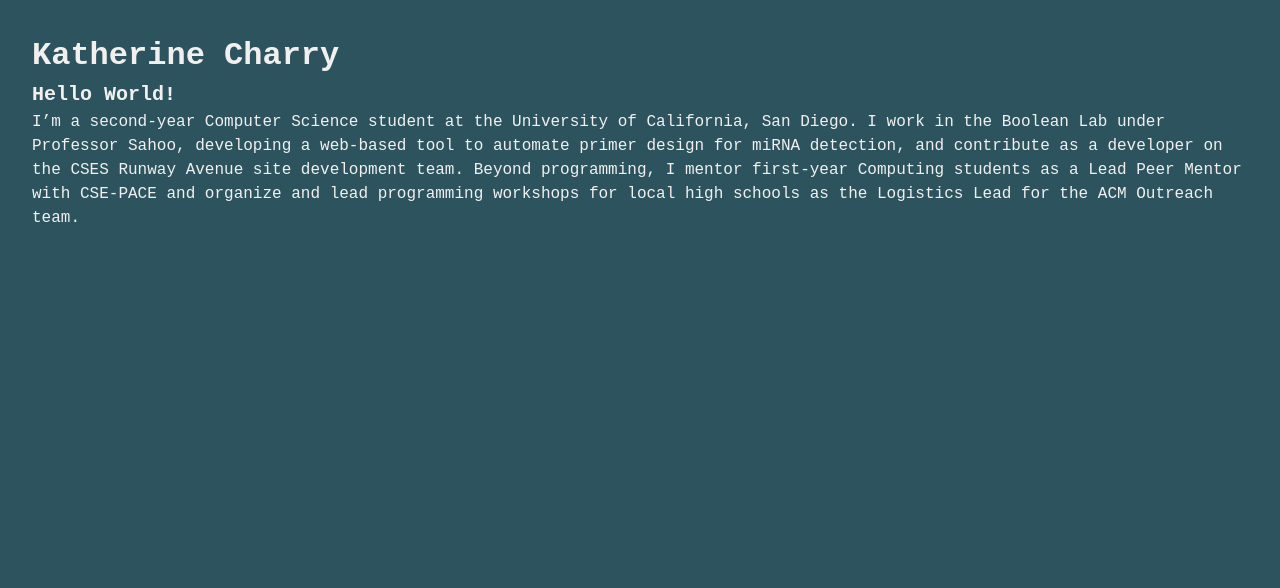
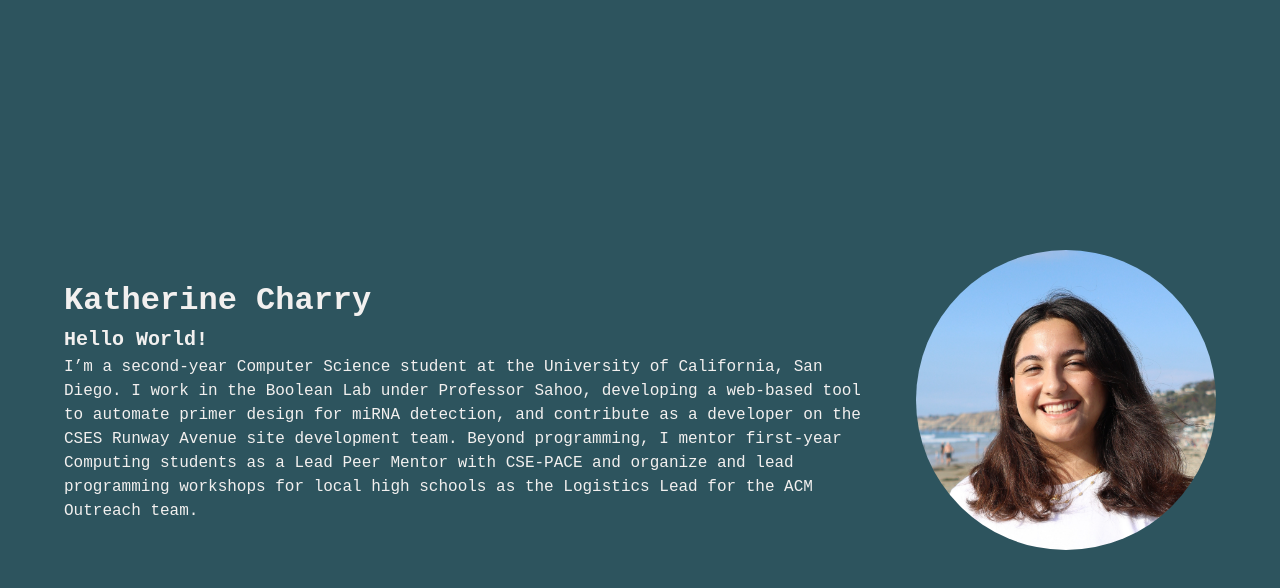
Before and after one commit to kcharry/katherine-about-me, a Next.js app: page / in a window 1280 px wide. Shown: the top 588 px of the page. Built offline with nearby package versions, Linux system fonts and the light colour scheme.

Commit message:
Added a profile picture

```diff
--- a/app/pages/HomePage.css
+++ b/app/pages/HomePage.css
@@ -1,10 +1,13 @@
 /* home-page class */
 .home-page {
-
     /*Layout*/
     height:100vh;
     padding: 2rem;
     margin: 0 auto;
+
+    display: flex;
+    justify-content: center;
+    align-items: center;
 
     /*Coloring*/
     background-color: #2d545e;
@@ -13,6 +16,15 @@
     /*Text*/
     font-family: 'Courier New', Courier, monospace;
     font-size: 1rem;
+}
+
+/* content class */
+.content{
+    /*Layout*/
+    display: flex;
+    align-items: center;
+    gap: 20px;
+    padding: 2rem;
 }
 
 /* about-me class header 1*/
@@ -26,3 +38,16 @@
     font-size: 1.25rem;
     font-weight: 600;
 }
+
+/* about-me class paragraph*/
+.about-me p{
+    padding-right: 2rem
+}
+
+/* profile-pic class*/
+.profile-pic {
+    width: 300px;
+    height: 300px;
+    border-radius: 50%;
+    object-fit: cover;
+}
--- a/app/pages/HomePage.tsx
+++ b/app/pages/HomePage.tsx
@@ -3,6 +3,7 @@ import './HomePage.css';
 export default function HomePage() {
   return (
     <div className="home-page">
+        <div className="content">
             <div className="about-me">
                 <h1>Katherine Charry</h1>
                 <h2>Hello World!</h2>
@@ -14,6 +15,10 @@ export default function HomePage() {
                     as the Logistics Lead for the ACM Outreach team.</p>
             </div>
 
+            <img className="profile-pic" src="/imgs/profile-pic.JPG" alt="Profile Picture" />
+        </div>
+
+
     </div>
   );
 }
```
Also changed, not shown: public/imgs/profile-pic.JPG (added). Lines whose indentation alone changed are shown as unchanged.
